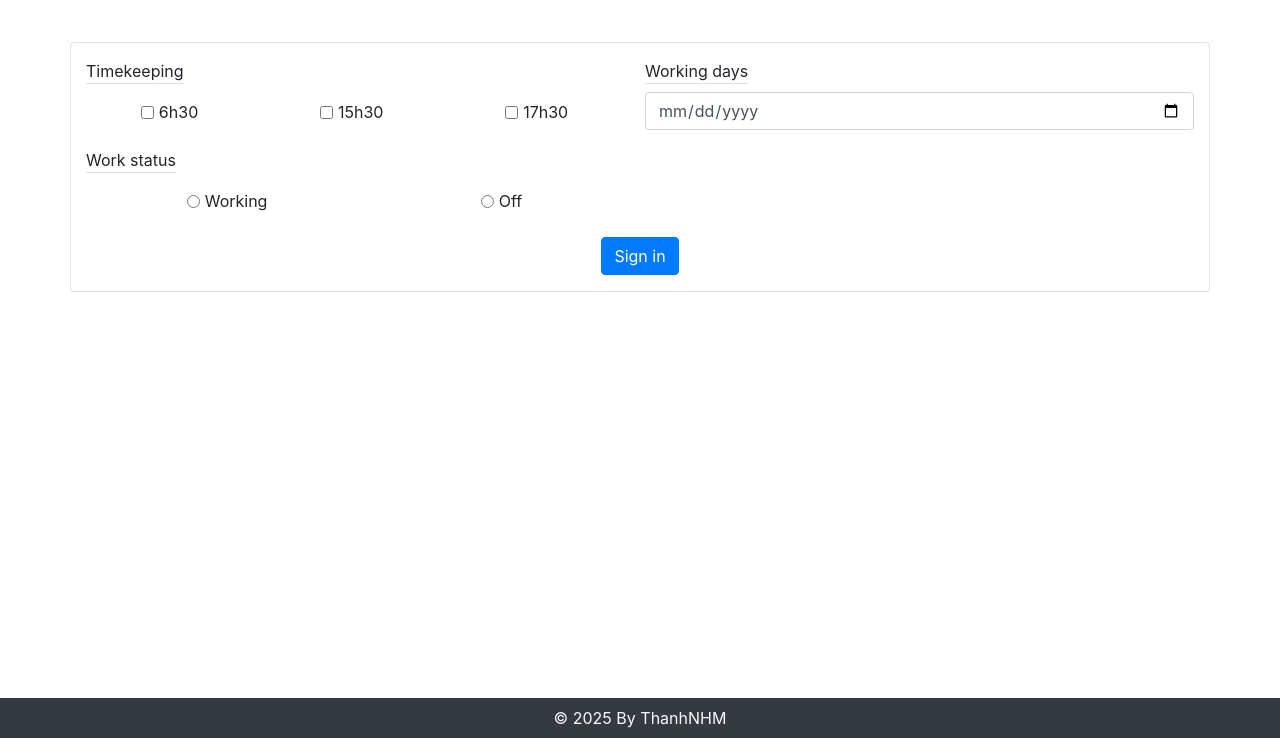
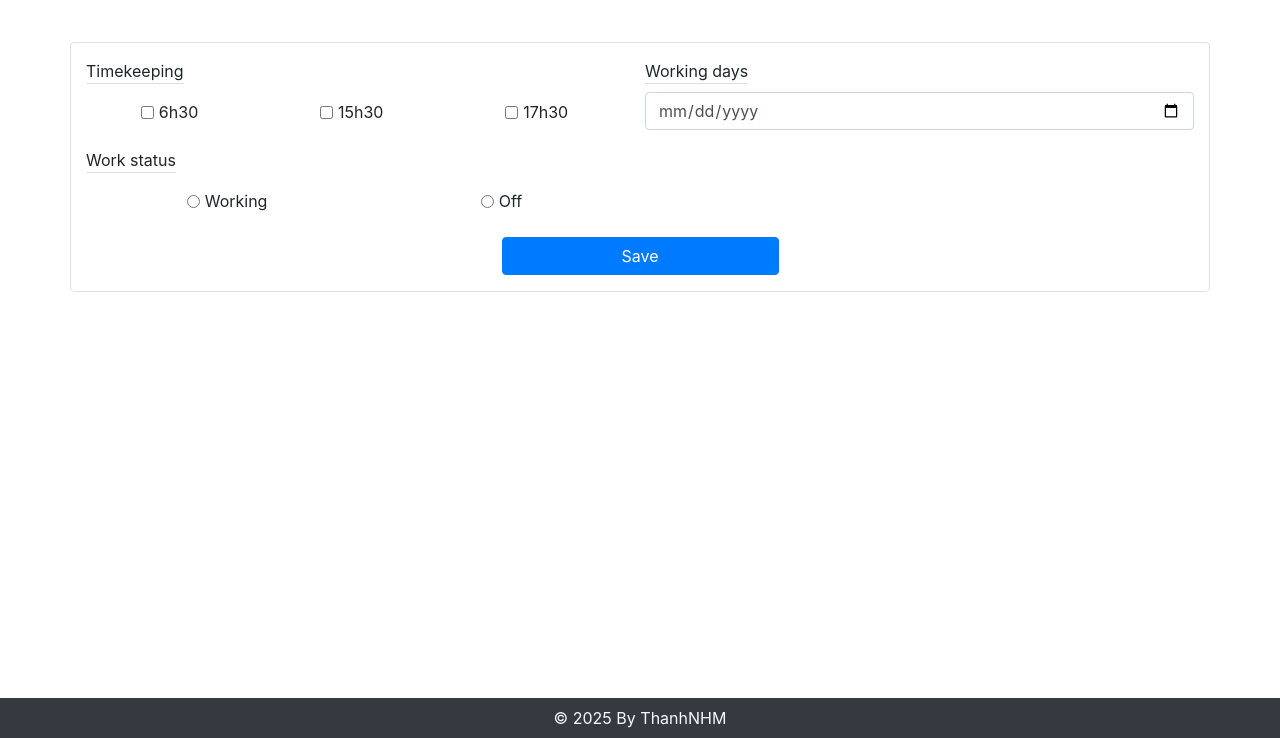
Before and after one commit to 201000thanhnguyen/AtWork, a plain HTML site: page time-keeping.html in a window 1280 px wide. Shown: the part 62-800 px from the top of the page. Drawn offline with nearby package versions, Linux system fonts and the light colour scheme.

Commit message:
fix ui btn-save

```diff
--- a/time-keeping.html
+++ b/time-keeping.html
@@ -95,9 +95,9 @@
                                     </div>
                                 </div>
                             </div>
-                            <div class="col-md-12 ">
+                            <div class="col-md-12">
                                 <div class="d-flex justify-content-around">
-                                    <button type="submit" class="btn btn-primary">Sign in</button>
+                                    <button type="submit" class="btn btn-primary w-25">Save</button>
                                 </div>
                             </div>
                         </div>
```
